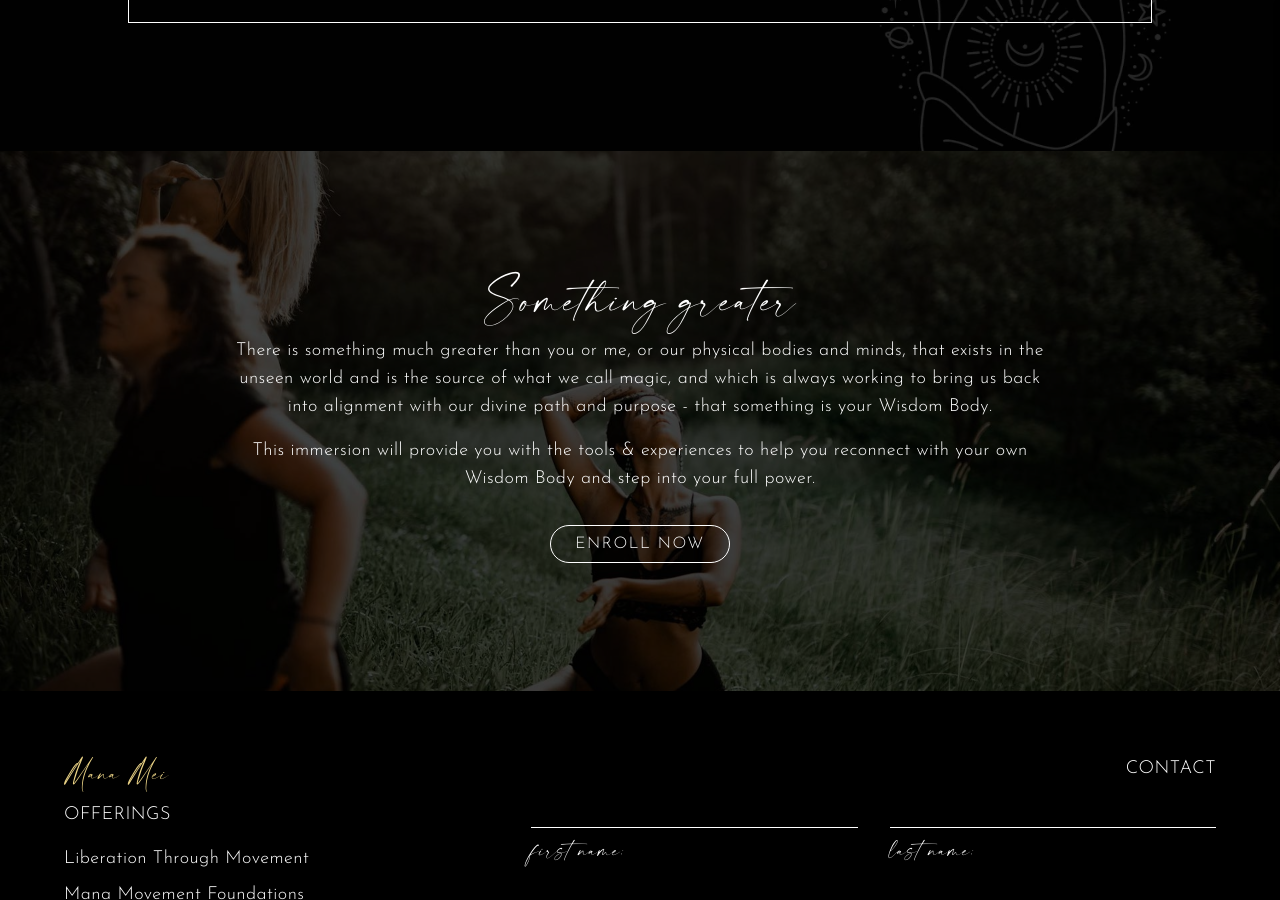
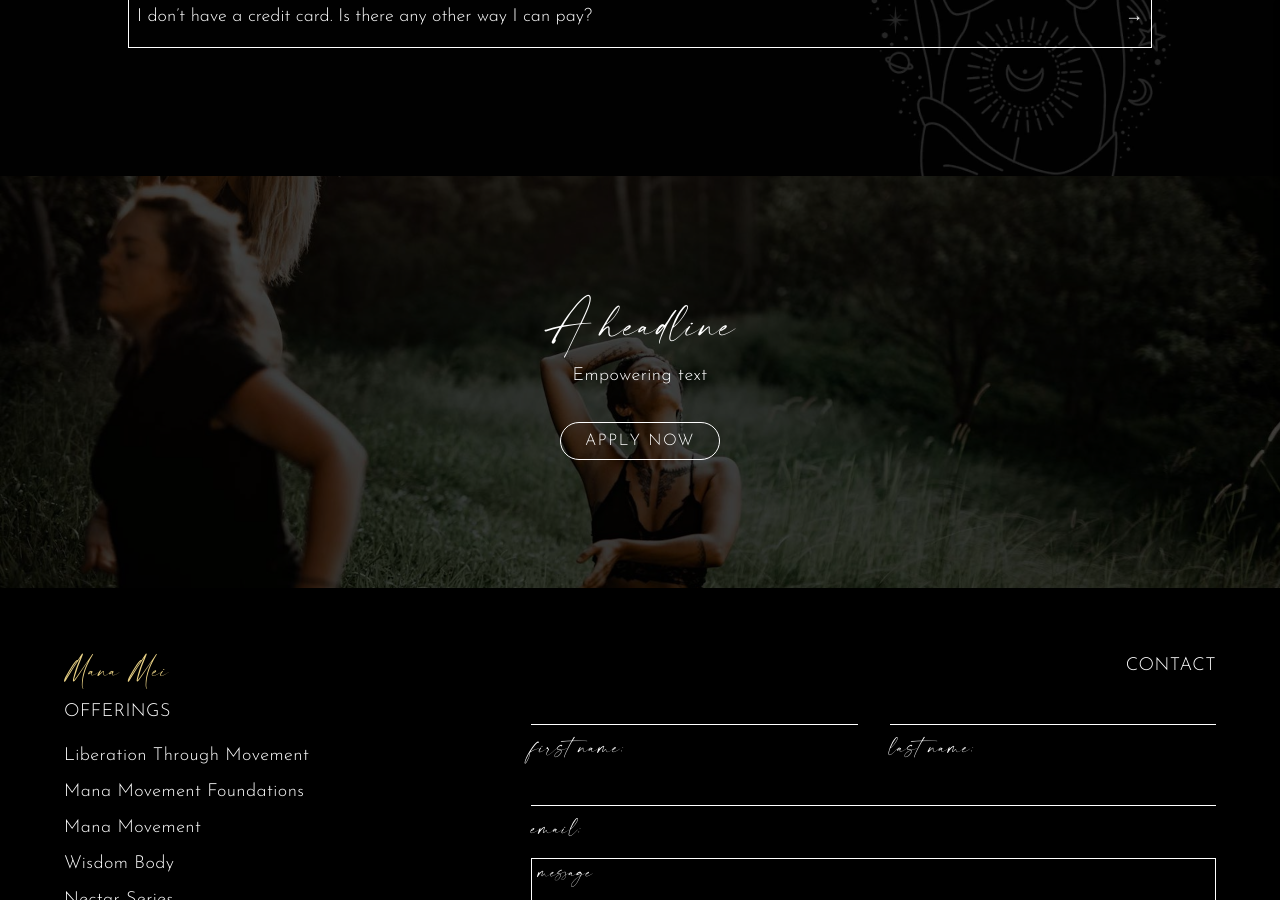
Before and after one commit to brittwoodard/manamei, a Jekyll site: the page built from liberation-through-movement-mentorship.html, in a window 1280 px wide and 900 px high, scrolled down 4845 px. Built offline with Jekyll 4.4.1, drawn with Linux system fonts in a browser that asks for light colours; nearby versions of some CDN libraries; comment, search, counter and statistics services are not loaded; some of the changed text lies outside the part shown.

Commit message:
Updated 1 file via CloudCannon.

```diff
--- a/liberation-through-movement-mentorship.html
+++ b/liberation-through-movement-mentorship.html
@@ -2,14 +2,12 @@
 layout: default
 slug: liberation-through-movement-mentorship
 title: Liberation Through Movement Mentorship
-description_html: >-
-  <p>Add description here</p>
+description_html: <p>Add description here</p>
 featured-image: /uploads/images/manamei-24.jpg
 heading:
   title: Liberation Through Movement Mentorship
   subtitle: Mentorship & Facilitator Training
-  description_html: >-
-    Short description here.
+  description_html: Short description here.
   button-enroll:
     text: Apply now
     url:
@@ -33,25 +31,20 @@
     benefit: The art of authentic space holding and LTM Facilitator training
 course-description:
   heading: Discover the essence of the LTM Mentorship
-  description_html: >-
-    <p>Add description here</p>
+  description_html: <p>Add description here</p>
   module:
     - image_path: /uploads/icons/manamei-6.png
       title: Phase 1, Connection to the Physical Body
-     description_html: >-
-       <p>Description</p>
+      description_html: <p>Description</p>
     - image_path: /uploads/icons/manamei-6.png
       title: Phase 2, Connection to the Emotional Body
-     description_html: >-
-       <p>Description</p>
+      description_html: <p>Description</p>
     - image_path: /uploads/icons/manamei-6.png
       title: Phase 3, Connection to the Transpersonal Body
-     description_html: >-
-       <p>Description</p>
+      description_html: <p>Description</p>
     - image_path: /uploads/icons/manamei-6.png
       title: Phase 4, The art of authentic space holding and LTM Facilitator training
-     description_html: >-
-       <p>Description</p>
+      description_html: <p>Description</p>
 who-its-for:
   heading: Who the LTM Mentorship is for
   description_html: Describe the prospective student
@@ -59,41 +52,65 @@
     background_image: /uploads/images/manamei-5.jpg
     image_focus: center
 inside-the-course:
-  heading: Inside the Wisdom Body Immersion
+  heading: Inside the LTM Mentorship
+  description_html: <p>Description of the STRUCTURE of the course goes here.</p>
+  module:
+    - title: 'Phase 1: Fall: The Homecoming: Overview'
       description_html: >-
-    In Wisdom Body, each module brings a new dimension of understanding. Our
-    program is structured in four modules, each offering a comprehensive
-    approach to embodied awareness and expression.
-  module:
-    - title: Module 1
-      description_html: This is a lengthy answer.
+        <ul><li>Phase 1 Overview PDF download</li><li>Pre-Post Pracitce Care PDF
+        download</li></ul>
       time:
-        show: true
+        show: false
         hours: 1
         minutes: 16
-    - title: Module 2
-      description_html: This is a lengthy answer.
+    - title: 'Phase 1, Week 1: Safety In My Body'
+      description_html: >-
+        <ul><li>The Daily Dose practice lesson</li><li>Writing
+        exercise</li><li>Practice 1: Coming Home meditation
+        (audio)</li><li>Practice 2: Joint Articulation movement meditation
+        (audio)</li><li>Practice 3: Mana Movement Module
+        (video)</li><li>Practice 4: Somatic Movement: Isolations &amp;
+        Initiations (video)</li><li>Practice 5: Mana Movement Module
+        (video)</li></ul>
       time:
-        show: true
+        show: false
         hours: 1
         minutes: 16
-    - title: Module 3
-      description_html: This is a lengthy answer.
+    - title: 'Phase 1, Week 2: Accept & Let It Go'
+      description_html: >-
+        <ul><li>The Daily Dose practice: Shaking</li><li>Writing
+        Exercise</li><li>Practice 1: Grounding &amp; Presence Meditation
+        (audio)</li><li>Practice 2: Mana Movement Module
+        (video)</li><li>Practice 3: Somatic Movement: Movement Dynamics
+        (video)</li><li>Practice 4: Embody the Ugly Masterclass
+        (video)</li></ul>
       time:
-        show: true
+        show: false
         hours: 1
         minutes: 16
-    - title: Module 4
-      description_html: This is a lengthy answer.
+    - title: 'Phase 1, Week 3: Love & Liberation'
+      description_html: >-
+        <ul><li>Breath In, Expand&nbsp;</li><li>The Daily Dose practice:
+        Gratitude List</li><li>Writing exercise</li><li>Practice 1: Bodyplay
+        movement meditation (audio)</li><li>Practice 2: Mana Movement Module
+        (video)</li><li>Practice 3: Somatic Movements: 5 Levels of Space
+        (video)</li><li>Practice 4: Painting Space movement meditation
+        (audio</li><li>Practice 5: Writing &amp; Embodiment</li></ul>
       time:
-        show: true
+        show: false
         hours: 1
         minutes: 16
+    - title: ''
+      description_html: ''
+      time:
+        show: false
+        hours: 0
+        minutes: 0
   background-image:
     background_image: /uploads/backgrounds/manamei-4.jpg
     image_focus: bottom
 testimonials:
-  background_image: /uploads/images/manamei-20.jpg
+  background_image: /uploads/images/manamei-2.jpg
   testimonials:
     - testimonial: This is a testimonial
       author: Regina Philange
@@ -176,16 +193,10 @@
     background_image: /uploads/backgrounds/manamei-3.jpg
     image_focus: bottom right
 cta:
-  heading: Something greater
-  description_html: >-
-    <p>There is something much greater than you or me, or our physical bodies
-    and minds, that exists in the unseen world and is the source of what we call
-    magic, and which is always working to bring us back into alignment with our
-    divine path and purpose - that something is your Wisdom Body.</p><p>This
-    immersion will provide you with the tools & experiences to help you
-    reconnect with your own Wisdom Body and step into your full power.</p>
+  heading: A headline
+  description_html: <p>Empowering text</p>
   button:
-    text: Enroll now
+    text: Apply now
     url:
   background-image:
     background_image: /uploads/images/manamei-22.jpg
```
Also changed, not shown: other parts of liberation-through-movement-mentorship.html (+2 -2 lines). Lines whose indentation alone changed are shown as unchanged.
